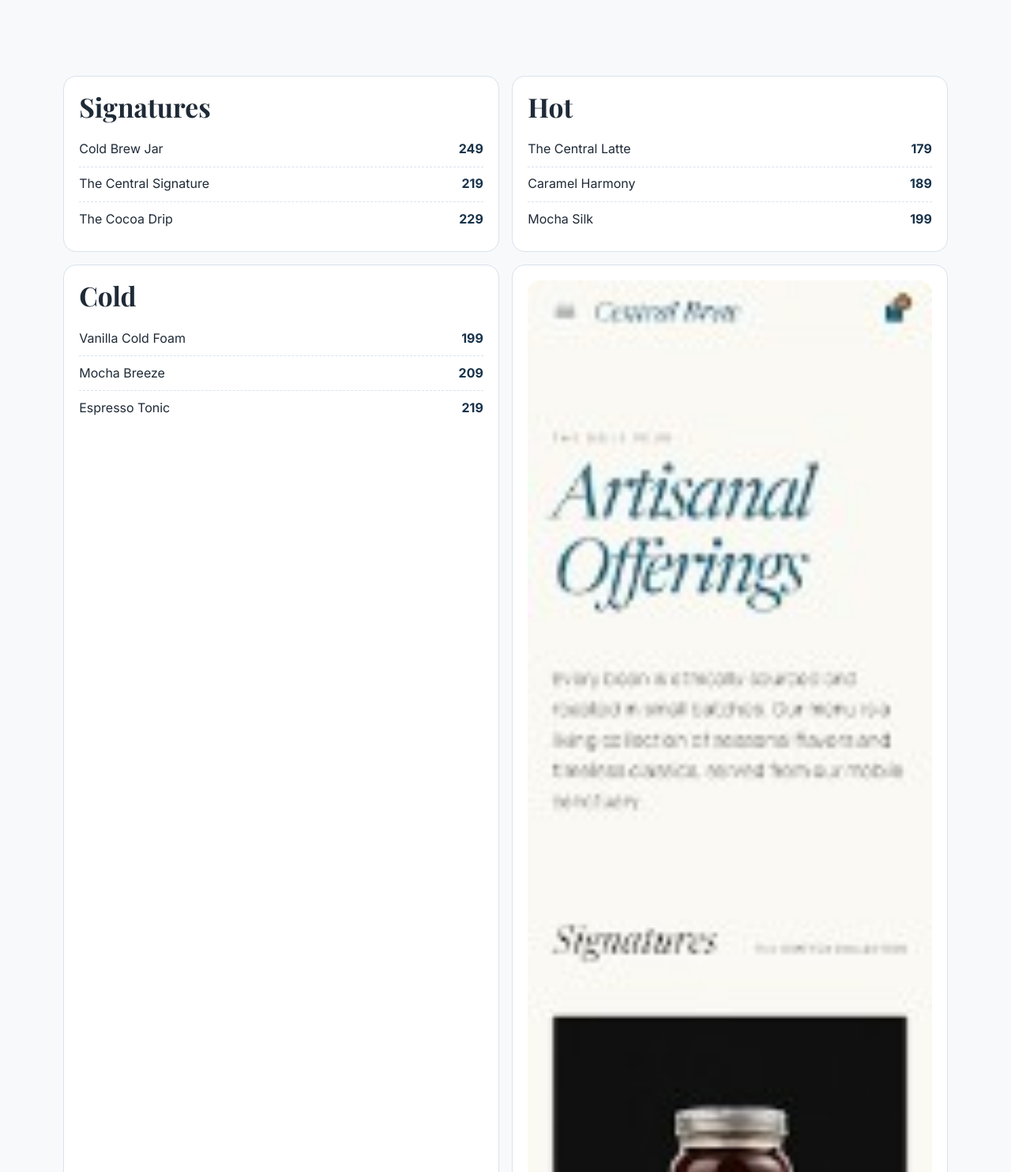
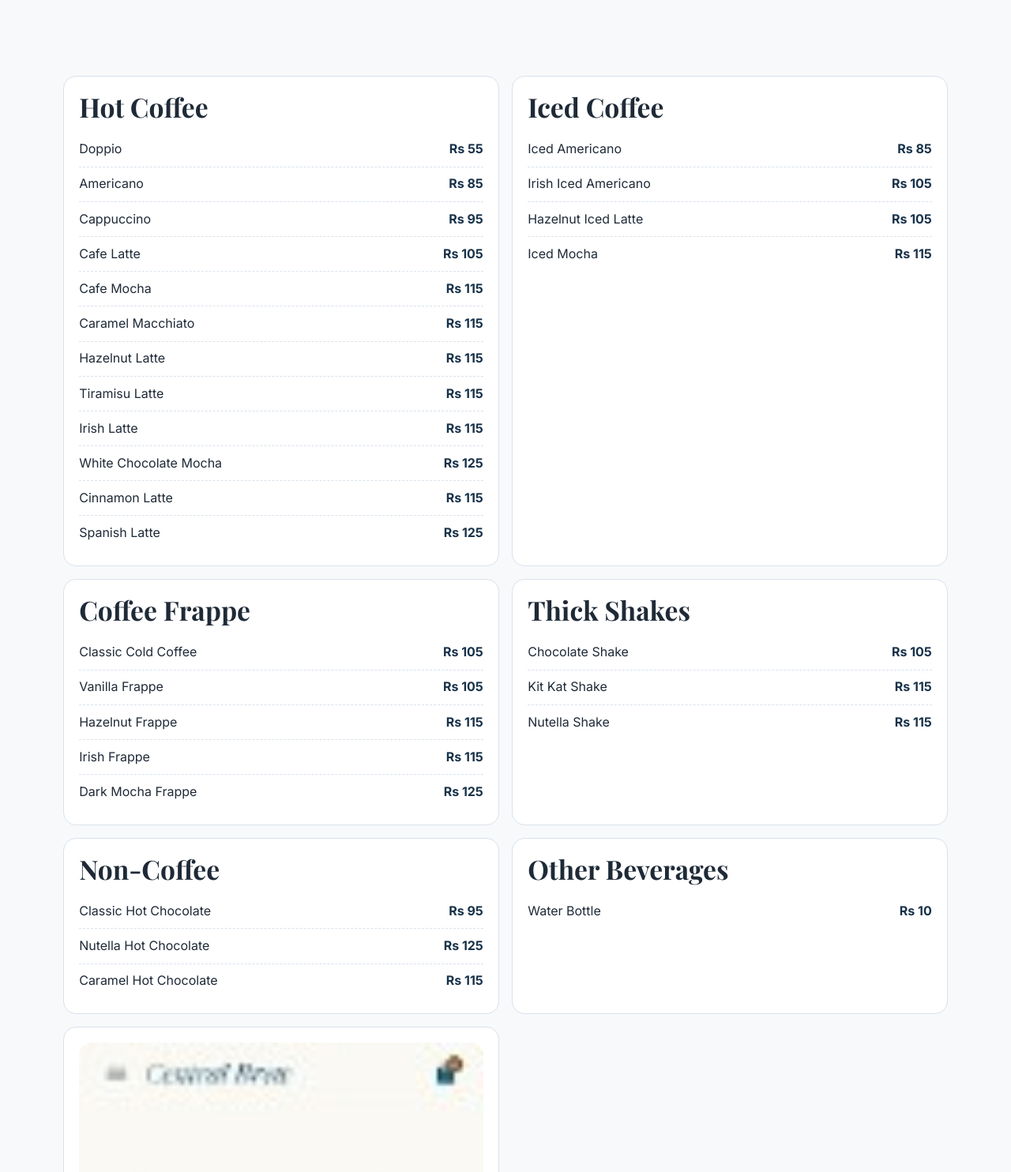
Before and after one commit to vihansr/central-brew, a plain HTML site: page menu.html in a window 1280 px wide. Shown: the part 301-1785 px from the top of the page at 79% size. Drawn offline with nearby package versions, Linux system fonts and the light colour scheme.

Commit message:
feat: Update menu items and categories on the menu page.

```diff
--- a/menu.html
+++ b/menu.html
@@ -43,27 +43,61 @@
       <section class="section menu-section">
         <div class="container two-col">
           <article class="menu-card">
-            <h2>Signatures</h2>
+            <h2>Hot Coffee</h2>
             <ul>
-              <li><span>Cold Brew Jar</span><strong>249</strong></li>
-              <li><span>The Central Signature</span><strong>219</strong></li>
-              <li><span>The Cocoa Drip</span><strong>229</strong></li>
+              <li><span>Doppio</span><strong>Rs 55</strong></li>
+              <li><span>Americano</span><strong>Rs 85</strong></li>
+              <li><span>Cappuccino</span><strong>Rs 95</strong></li>
+              <li><span>Cafe Latte</span><strong>Rs 105</strong></li>
+              <li><span>Cafe Mocha</span><strong>Rs 115</strong></li>
+              <li><span>Caramel Macchiato</span><strong>Rs 115</strong></li>
+              <li><span>Hazelnut Latte</span><strong>Rs 115</strong></li>
+              <li><span>Tiramisu Latte</span><strong>Rs 115</strong></li>
+              <li><span>Irish Latte</span><strong>Rs 115</strong></li>
+              <li><span>White Chocolate Mocha</span><strong>Rs 125</strong></li>
+              <li><span>Cinnamon Latte</span><strong>Rs 115</strong></li>
+              <li><span>Spanish Latte</span><strong>Rs 125</strong></li>
             </ul>
           </article>
           <article class="menu-card">
-            <h2>Hot</h2>
+            <h2>Iced Coffee</h2>
             <ul>
-              <li><span>The Central Latte</span><strong>179</strong></li>
-              <li><span>Caramel Harmony</span><strong>189</strong></li>
-              <li><span>Mocha Silk</span><strong>199</strong></li>
+              <li><span>Iced Americano</span><strong>Rs 85</strong></li>
+              <li><span>Irish Iced Americano</span><strong>Rs 105</strong></li>
+              <li><span>Hazelnut Iced Latte</span><strong>Rs 105</strong></li>
+              <li><span>Iced Mocha</span><strong>Rs 115</strong></li>
             </ul>
           </article>
           <article class="menu-card">
-            <h2>Cold</h2>
+            <h2>Coffee Frappe</h2>
             <ul>
-              <li><span>Vanilla Cold Foam</span><strong>199</strong></li>
-              <li><span>Mocha Breeze</span><strong>209</strong></li>
-              <li><span>Espresso Tonic</span><strong>219</strong></li>
+              <li><span>Classic Cold Coffee</span><strong>Rs 105</strong></li>
+              <li><span>Vanilla Frappe</span><strong>Rs 105</strong></li>
+              <li><span>Hazelnut Frappe</span><strong>Rs 115</strong></li>
+              <li><span>Irish Frappe</span><strong>Rs 115</strong></li>
+              <li><span>Dark Mocha Frappe</span><strong>Rs 125</strong></li>
+            </ul>
+          </article>
+          <article class="menu-card">
+            <h2>Thick Shakes</h2>
+            <ul>
+              <li><span>Chocolate Shake</span><strong>Rs 105</strong></li>
+              <li><span>Kit Kat Shake</span><strong>Rs 115</strong></li>
+              <li><span>Nutella Shake</span><strong>Rs 115</strong></li>
+            </ul>
+          </article>
+          <article class="menu-card">
+            <h2>Non-Coffee</h2>
+            <ul>
+              <li><span>Classic Hot Chocolate</span><strong>Rs 95</strong></li>
+              <li><span>Nutella Hot Chocolate</span><strong>Rs 125</strong></li>
+              <li><span>Caramel Hot Chocolate</span><strong>Rs 115</strong></li>
+            </ul>
+          </article>
+          <article class="menu-card">
+            <h2>Other Beverages</h2>
+            <ul>
+              <li><span>Water Bottle</span><strong>Rs 10</strong></li>
             </ul>
           </article>
           <article class="menu-card image-card">
```
